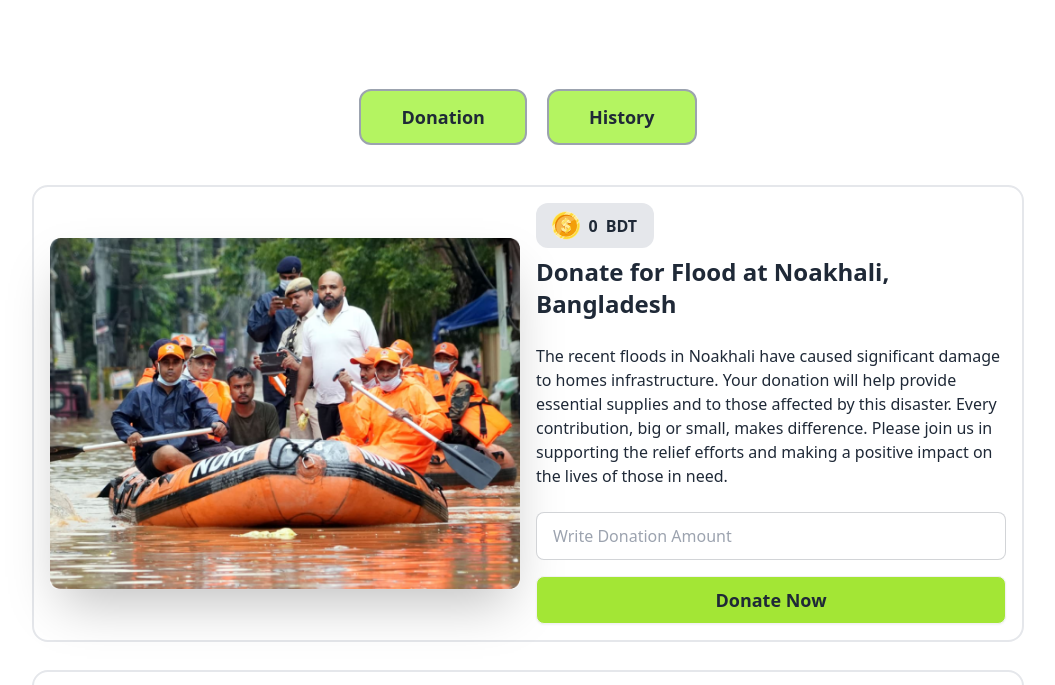
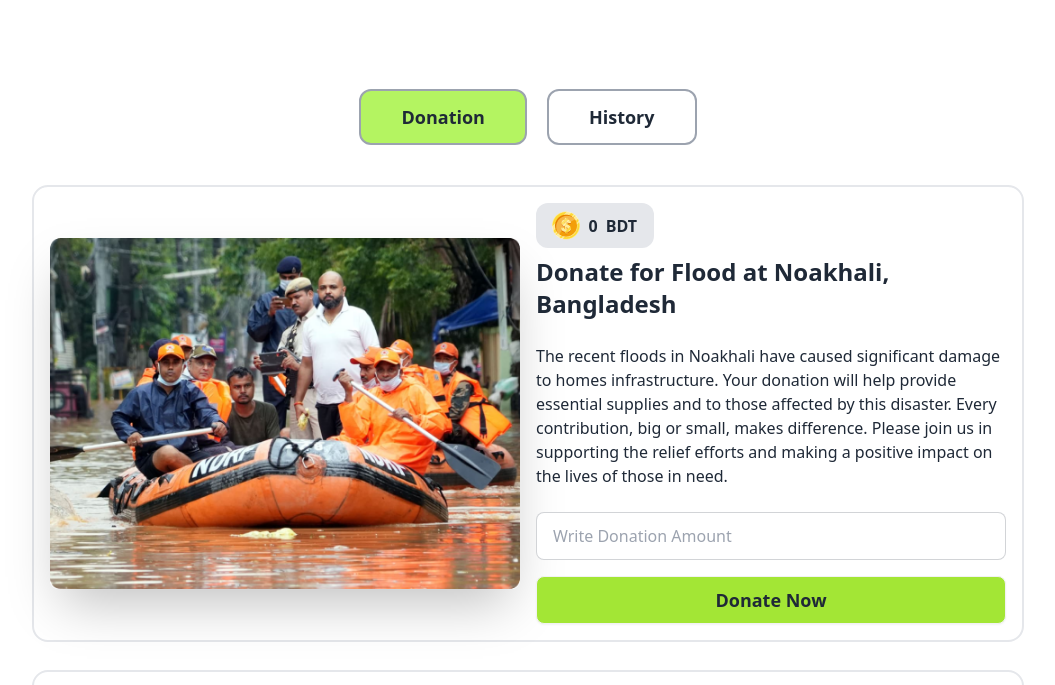
Before and after one commit to ahanaf607307/donation-site-a5-b10, a plain HTML site: page index.html in a window 1280 px wide. Shown: the part 67-752 px from the top of the page, without its empty margins (112-1167 px from the left). Drawn offline with nearby package versions, Linux system fonts and the light colour scheme.

Commit message:
update some error issue

```diff
--- a/index.html
+++ b/index.html
@@ -54,7 +54,7 @@
                     class=" border-2 font-bold btn-color text-sm lg:text-lg rounded-xl border-gray-400 px-3  lg:px-10 py-2 lg:py-3">Donation</button>
 
                 <button id="history-btn"
-                    class="border-2 font-bold btn-color text-sm lg:text-lg rounded-xl border-gray-400 px-3  lg:px-10  lg:py-3">History</button>
+                    class="border-2 font-bold text-sm lg:text-lg rounded-xl border-gray-400 px-3  lg:px-10  lg:py-3">History</button>
             </div>
             <!-- control button ends  -->
             <!-- cards section  -->
```
